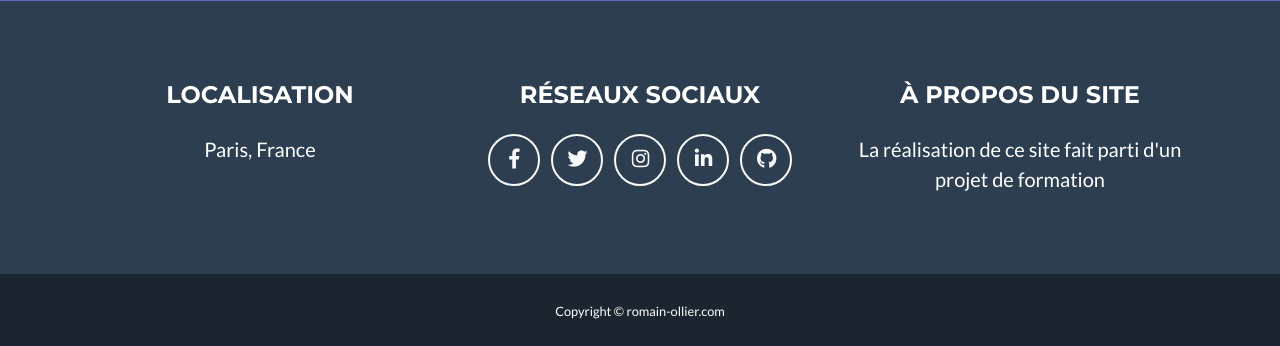
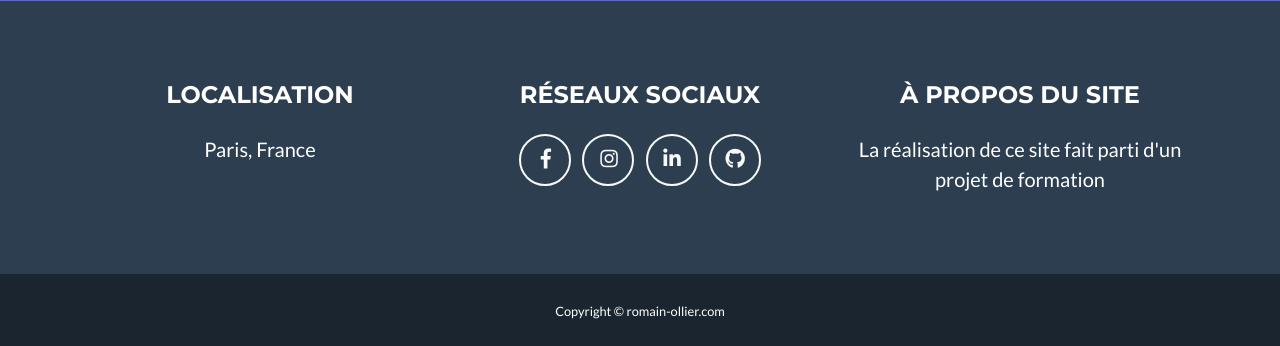
Before and after one commit to RomainDW/Blog-PHP, a PHP site: template views/index/home.html.twig in a window 1280 px wide. Shown: the part 2381-2727 px from the top of the page. Run offline with PHP 8.4, Linux system fonts and the light colour scheme; the template is opened without the code that fills it, so the values that code supplies are empty; some libraries are stand-ins or nearby versions.

Commit message:
:heavy_plus_sign: adding links to social networks

```diff
--- a/views/components/footer.html.twig
+++ b/views/components/footer.html.twig
@@ -9,27 +9,22 @@
                 <h4 class="text-uppercase mb-4">Réseaux sociaux</h4>
                 <ul class="list-inline mb-0">
                     <li class="list-inline-item">
-                        <a class="btn btn-outline-light btn-social text-center rounded-circle" href="#">
+                        <a class="btn btn-outline-light btn-social text-center rounded-circle" target="_blank" href="https://www.facebook.com/RomainDevWeb">
                             <i class="fab fa-fw fa-facebook-f"></i>
                         </a>
                     </li>
                     <li class="list-inline-item">
-                        <a class="btn btn-outline-light btn-social text-center rounded-circle" href="#">
-                            <i class="fab fa-fw fa-twitter"></i>
-                        </a>
-                    </li>
-                    <li class="list-inline-item">
-                        <a class="btn btn-outline-light btn-social text-center rounded-circle" href="#">
+                        <a class="btn btn-outline-light btn-social text-center rounded-circle" target="_blank" href="https://www.instagram.com/romain_le_vrai/">
                             <i class="fab fa-fw fa-instagram"></i>
                         </a>
                     </li>
                     <li class="list-inline-item">
-                        <a class="btn btn-outline-light btn-social text-center rounded-circle" href="#">
+                        <a class="btn btn-outline-light btn-social text-center rounded-circle" target="_blank" href="https://www.linkedin.com/in/romain-ollier-26b13611b/">
                             <i class="fab fa-fw fa-linkedin-in"></i>
                         </a>
                     </li>
                     <li class="list-inline-item">
-                        <a class="btn btn-outline-light btn-social text-center rounded-circle" href="#">
+                        <a class="btn btn-outline-light btn-social text-center rounded-circle" target="_blank" href="https://github.com/RomainDW">
                             <i class="fab fa-fw fa-github"></i>
                         </a>
                     </li>
```
